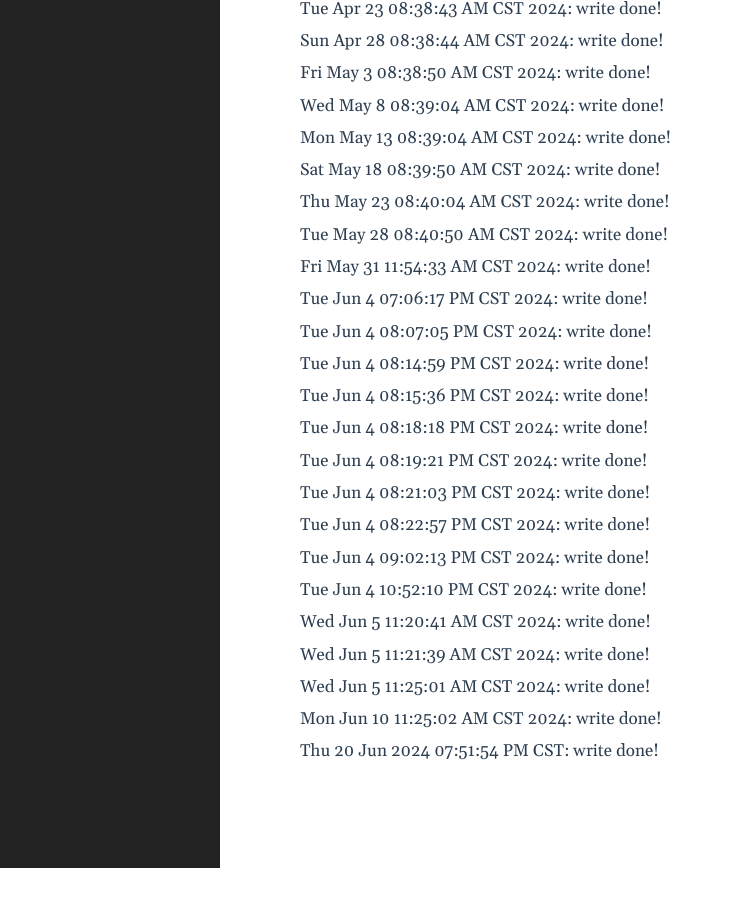
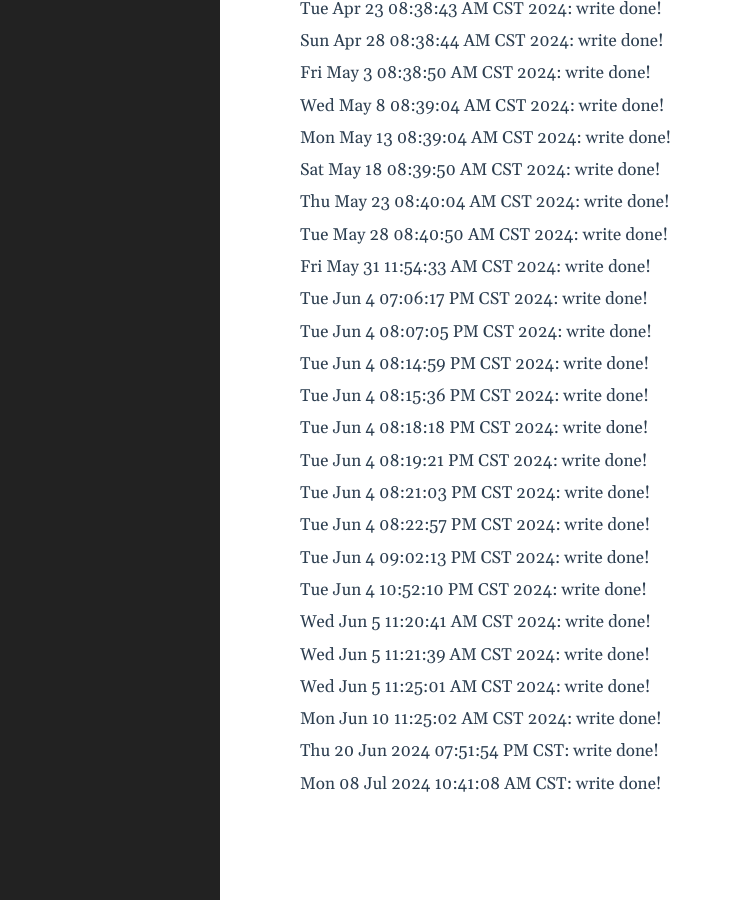
Before and after one commit to lclgo/lclgo.github.io, a Jekyll site: the page built from _posts/2023-03-10-weekly.md, in a window 1280 px wide and 900 px high, scrolled down 1471 px. Shown: the whole window, without its empty margins (0-733 px from the left). Built offline with Jekyll 4.4.1, drawn with Linux system fonts in a browser that asks for light colours; before the commit the page ends 2339 px from its top, so only the background shows below that.

Commit message:
timer check

```diff
--- a/_posts/2023-03-10-weekly.md
+++ b/_posts/2023-03-10-weekly.md
@@ -131,3 +131,5 @@ Wed Jun  5 11:25:01 AM CST 2024: write done!
 Mon Jun 10 11:25:02 AM CST 2024: write done!
 
 Thu 20 Jun 2024 07:51:54 PM CST: write done!
+
+Mon 08 Jul 2024 10:41:08 AM CST: write done!
```
